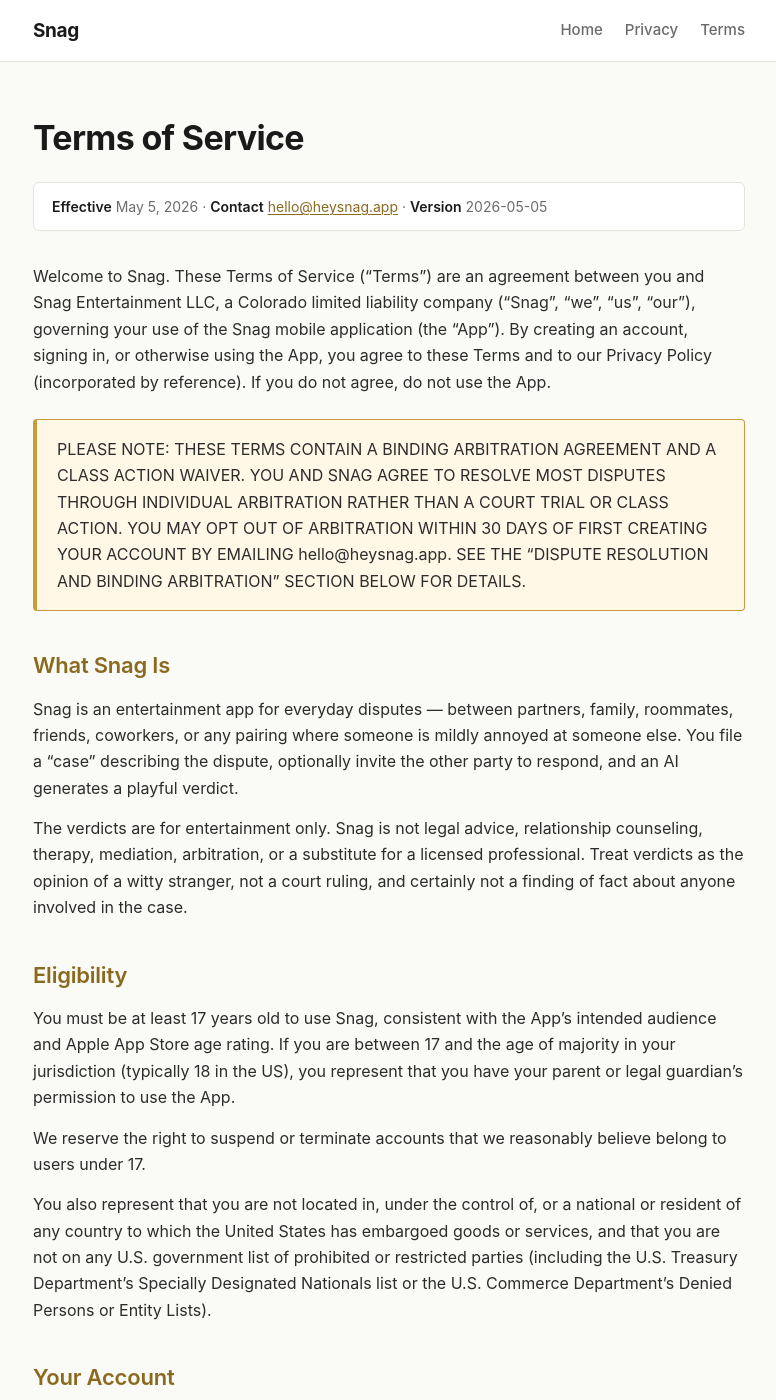
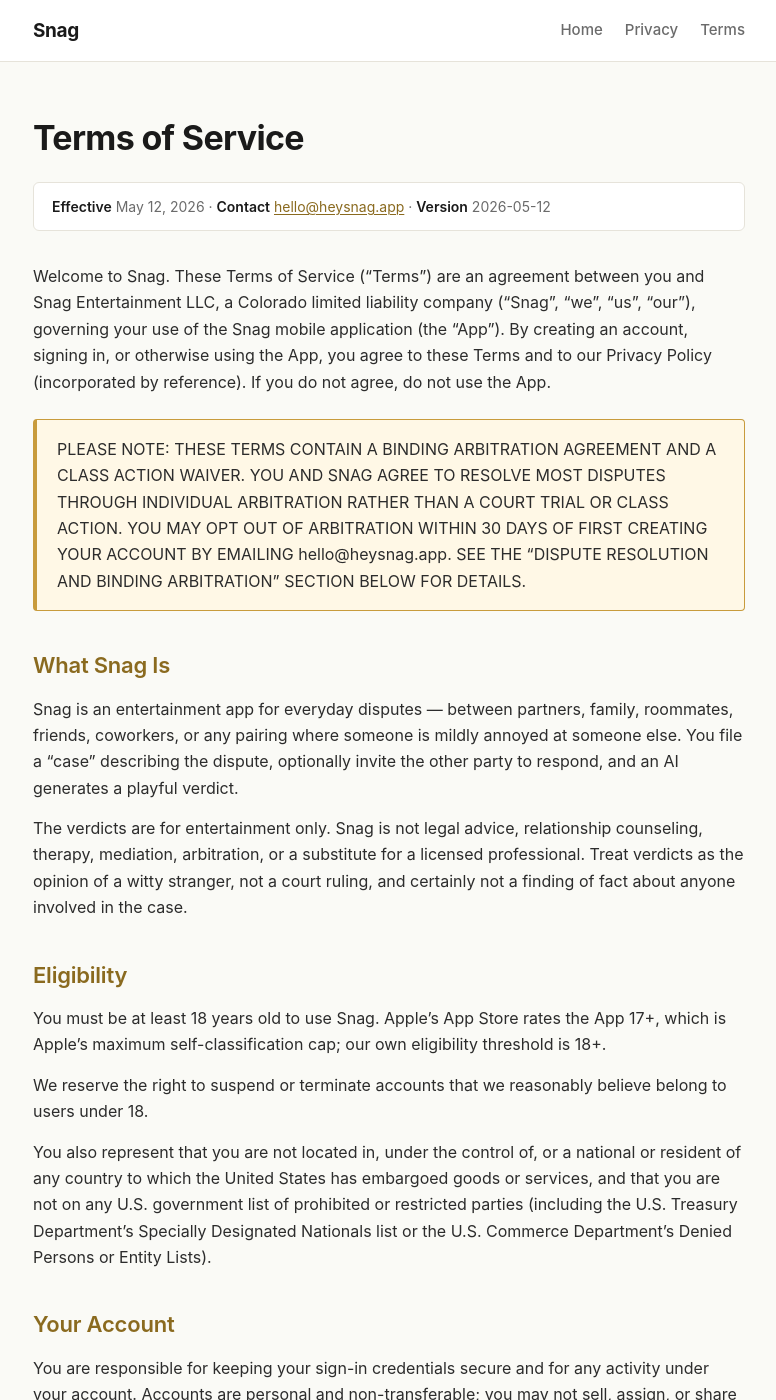
Before and after one commit to Manny-Cod/heysnag-legal, a Jekyll site: the page built from terms/index.md, in a window 1280 px wide and 1400 px high. Shown: the whole window, without its empty margins (251-1027 px from the left). Built offline with Jekyll 4.4.1, drawn with Linux system fonts in a browser that asks for light colours.

Commit message:
Eligibility: 17+ → 18+ on Privacy + Terms, v2026-05-12
Mirrors the in-app + canonical legal-text changes from the 2026-05-12
sprint: bumps the version/effective date stamp on both docs and rewrites
the age-threshold paragraphs to make explicit that 18+ is our own
eligibility floor (Apple's 17+ App Store rating is reframed as Apple's
maximum self-classification cap, not our threshold).

Co-Authored-By: Claude Opus 4.7 (1M context) <noreply@anthropic.com>

```diff
--- a/terms/index.md
+++ b/terms/index.md
@@ -6,7 +6,7 @@ canonical_url: https://heysnag.app/terms
 # Terms of Service
 
 <div class="doc-meta" markdown="1">
-**Effective** May 5, 2026 · **Contact** [hello@heysnag.app](mailto:hello@heysnag.app) · **Version** 2026-05-05
+**Effective** May 12, 2026 · **Contact** [hello@heysnag.app](mailto:hello@heysnag.app) · **Version** 2026-05-12
 </div>
 
 Welcome to Snag. These Terms of Service ("Terms") are an agreement between you and Snag Entertainment LLC, a Colorado limited liability company ("Snag", "we", "us", "our"), governing your use of the Snag mobile application (the "App"). By creating an account, signing in, or otherwise using the App, you agree to these Terms and to our Privacy Policy (incorporated by reference). If you do not agree, do not use the App.
@@ -23,9 +23,9 @@ The verdicts are for entertainment only. Snag is not legal advice, relationship
 
 ## Eligibility
 
-You must be at least 17 years old to use Snag, consistent with the App's intended audience and Apple App Store age rating. If you are between 17 and the age of majority in your jurisdiction (typically 18 in the US), you represent that you have your parent or legal guardian's permission to use the App.
+You must be at least 18 years old to use Snag. Apple's App Store rates the App 17+, which is Apple's maximum self-classification cap; our own eligibility threshold is 18+.
 
-We reserve the right to suspend or terminate accounts that we reasonably believe belong to users under 17.
+We reserve the right to suspend or terminate accounts that we reasonably believe belong to users under 18.
 
 You also represent that you are not located in, under the control of, or a national or resident of any country to which the United States has embargoed goods or services, and that you are not on any U.S. government list of prohibited or restricted parties (including the U.S. Treasury Department's Specially Designated Nationals list or the U.S. Commerce Department's Denied Persons or Entity Lists).
 
```
Also changed, not shown: privacy/index.md (+2 -2 lines).
